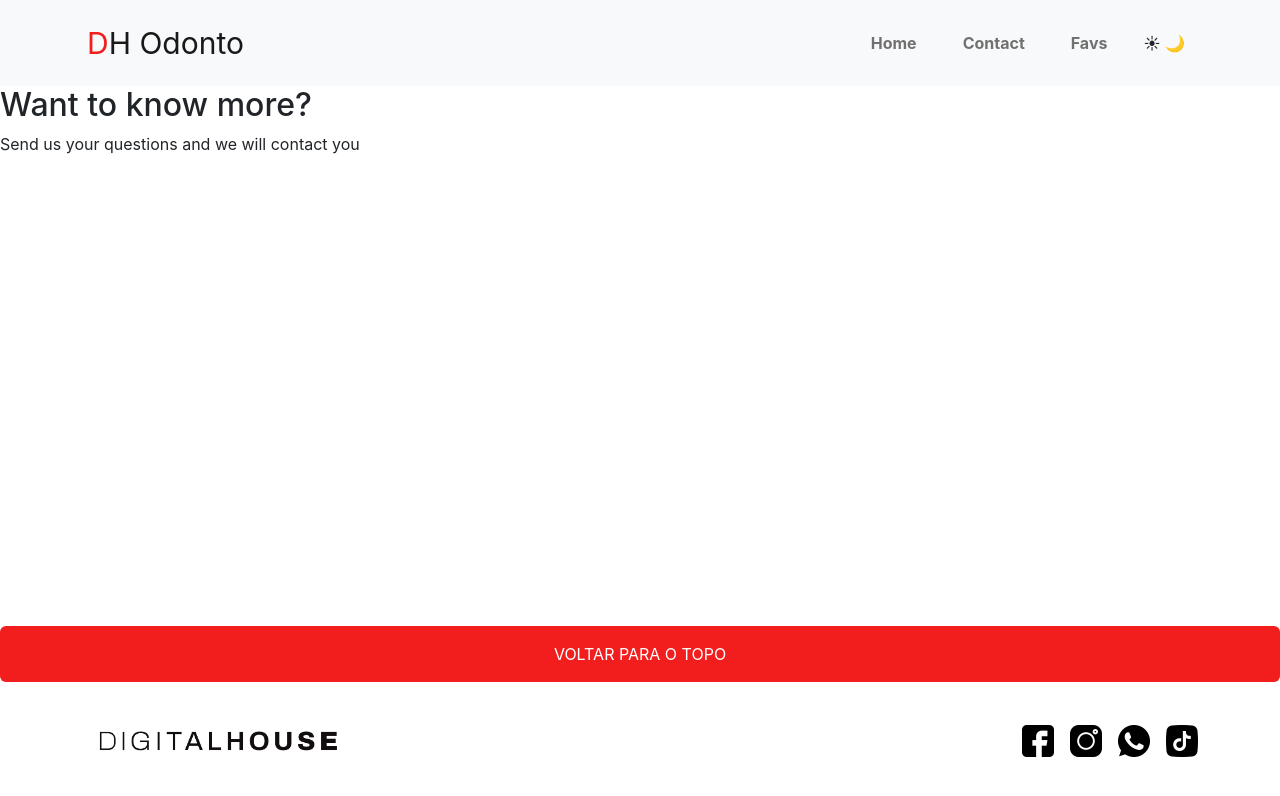
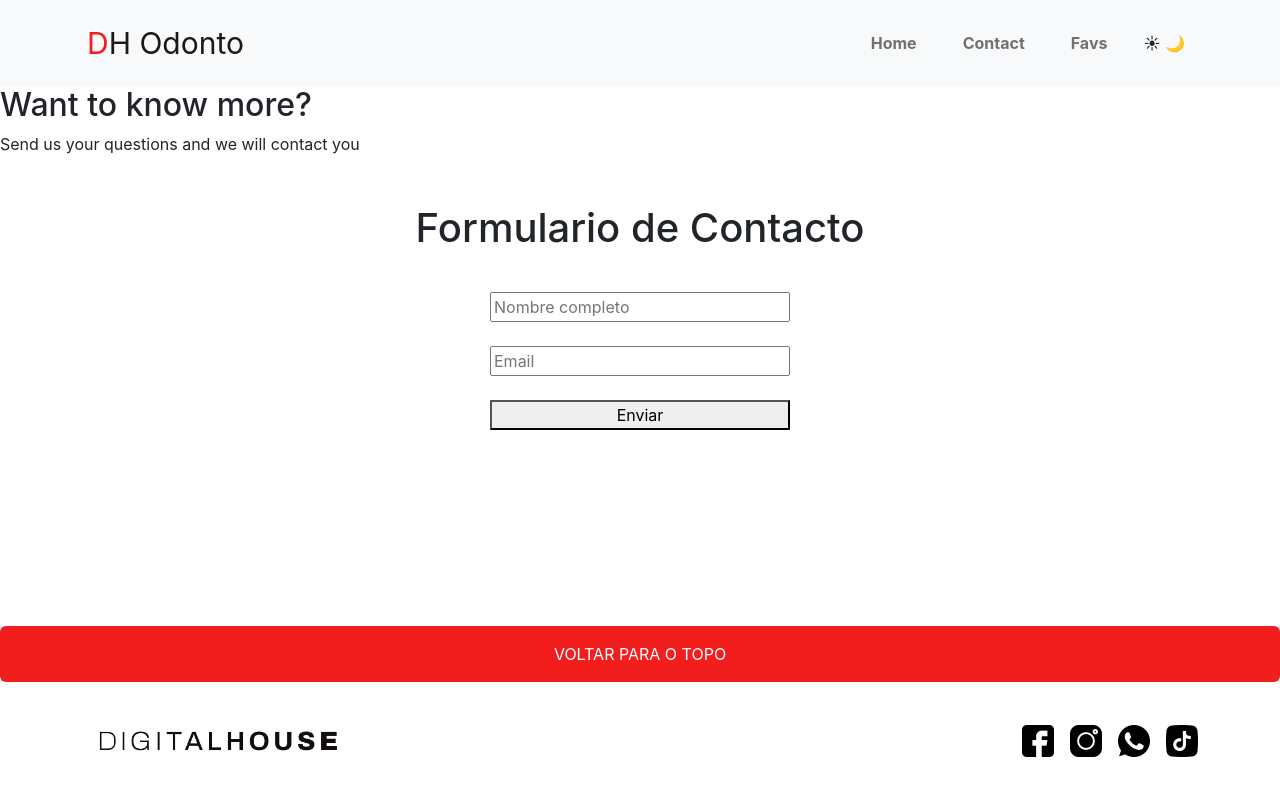
Before and after one commit to Amarganta/fe3-final, a React (Create React App) app: page /contact in a window 1280 px wide. Shown: the top 796 px of the page. Built offline with nearby package versions, Linux system fonts and the light colour scheme; no server answers.

Commit message:
subiendo form

```diff
--- /dev/null
+++ b/src/Components/Form.jsx
@@ -0,0 +1,65 @@
+import React, { useState } from "react";
+
+const Form = () => {
+    const [fullName, setFullName] = useState("");
+    const [email, setEmail] = useState("");
+    const [error, setError] = useState("");
+    const [success, setSuccess] = useState(false);
+
+const handleSubmit = (e) => {
+    e.preventDefault();
+    setError("");
+
+    // Validar que el nombre completo tenga una longitud mayor a 5
+    if (fullName.length <= 5) {
+        setError("Por favor verifique su información nuevamente");
+        return;
+    }
+
+    // Validar que el email tenga un formato correcto
+    const emailRegex = /^[^\s@]+@[^\s@]+\.[^\s@]+$/;
+    if (!emailRegex.test(email)) {
+    setError("Por favor verifique su información nuevamente");
+    return;
+    }
+
+    // Enviar el formulario
+    setSuccess(true);
+    setFullName("");
+    setEmail("");
+};
+
+return (
+    <div>
+    <h1>Formulario de Contacto</h1>
+    <form onSubmit={handleSubmit}>
+        <input
+            placeholder="Nombre completo"
+            type="text"
+            id="fullName"
+            value={fullName}
+            onChange={(e) => setFullName(e.target.value)}
+        />
+        <br />
+        <input
+            placeholder="Email"
+            type="email"
+            id="email"
+            value={email}
+            onChange={(e) => setEmail(e.target.value)}
+        />
+        <br />
+        <button type="submit">Enviar</button>
+    </form>
+    {error && <p>{error}</p>}
+    {success && (
+        <p>
+        Gracias {fullName}, te contactaremos lo antes posible vía email
+        </p>
+    )}
+    </div>
+    );
+};
+
+
+export default Form;
--- a/src/Routes/Contact.jsx
+++ b/src/Routes/Contact.jsx
@@ -1,4 +1,5 @@
 import React from "react";
+import Form from '../Components/Form'
 
 //Este componente debera ser estilado como "dark" o "light" dependiendo del theme del Context
 
@@ -7,6 +8,7 @@ const Contact = () => {
     <div>
       <h2>Want to know more?</h2>
       <p>Send us your questions and we will contact you</p>
+      <Form/>
     </div>
   );
 };
```
